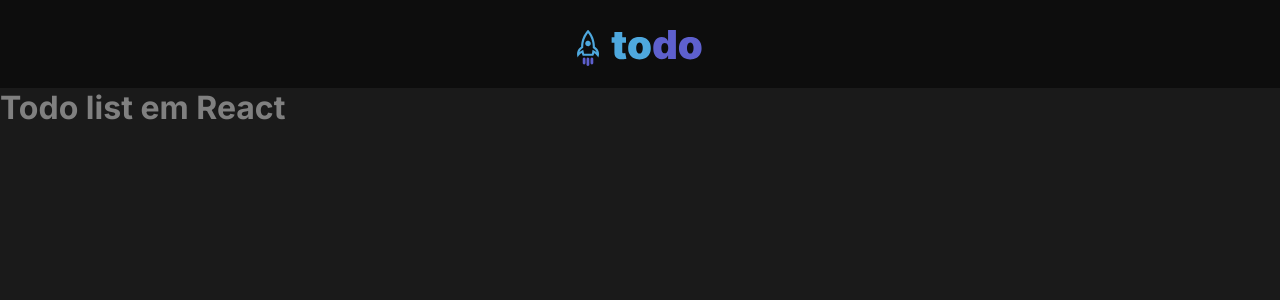
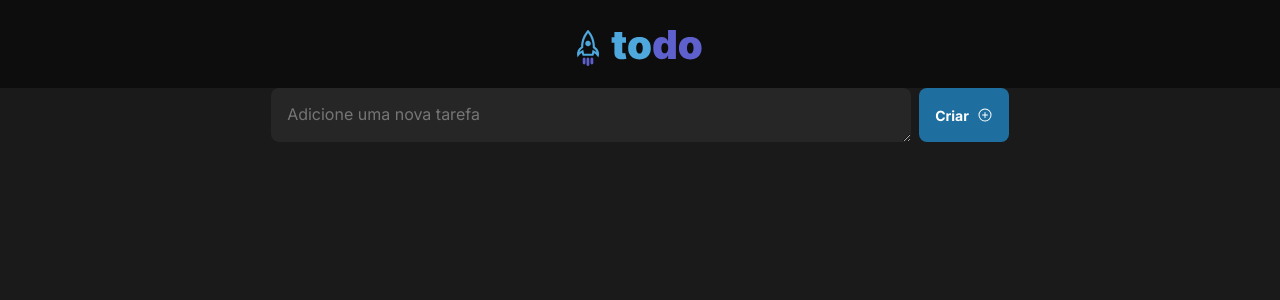
Before and after one commit to pedroeduardo36/ToDo-react, a React (Vite) app: page / in a window 1280 px wide. Shown: the top 300 px of the page. Built offline with nearby package versions, Linux system fonts and the light colour scheme.

Commit message:
Feat input and button component

```diff
--- a/package.json
+++ b/package.json
@@ -10,6 +10,7 @@
     "preview": "vite preview"
   },
   "dependencies": {
+    "@phosphor-icons/react": "^2.0.10",
     "react": "^18.2.0",
     "react-dom": "^18.2.0"
   },
--- /dev/null
+++ b/src/App.module.css
@@ -0,0 +1,8 @@
+div {
+    display: flex;
+    flex-direction: column;
+    width: 100wh;
+
+    align-items: center;
+    justify-content: center;
+}
--- a/src/App.tsx
+++ b/src/App.tsx
@@ -1,11 +1,13 @@
 import { Header } from "./components/Header";
+import { NewTask } from "./components/NewTask";
+
 import "./global.css";
 
 export function App() {
   return (
     <div>
       <Header />
-      <h1>Todo list em React</h1>
+      <NewTask />
     </div>
   );
 }
--- /dev/null
+++ b/src/components/NewTask.module.css
@@ -0,0 +1,50 @@
+form {
+    display: flex;
+    align-items: center;
+    justify-content: center;
+
+}
+
+textarea {
+    background: var(--gray-500);
+    color: var(--gray-300);
+
+    width: 40rem;
+    border-radius: 8px;
+    border: 0;
+    height: 3.375rem;
+    padding: 1rem;
+}
+
+
+
+.add {
+    background: var(--blue-dark);
+    color: var(--white);
+    border-radius: 8px;
+    height: 3.375rem;
+    border: 0;
+    padding: 1rem;
+    margin-left: 0.5rem;
+    transition: 0.1s;
+
+    display: flex;
+    align-items: center;
+    justify-content: center;
+}
+
+.add:hover {
+    background: var(--blue);
+}
+
+.add strong {
+    font-size: 14px;
+    font-weight: bold;
+}
+
+button {
+    background: transparent;
+    border: 0;
+    color: var(--white);
+    margin-right: 0.5rem;
+}
--- /dev/null
+++ b/src/components/NewTask.tsx
@@ -0,0 +1,20 @@
+import styles from "./NewTask.module.css";
+import { PlusCircle } from "@phosphor-icons/react";
+
+export function NewTask() {
+  return (
+    <form className={styles.form}>
+      <textarea
+        name="NewTask"
+        placeholder="Adicione uma nova tarefa"
+        required
+      />
+      <div className={styles.add}>
+        <button>
+          <strong>Criar</strong>
+        </button>
+        <PlusCircle />
+      </div>
+    </form>
+  );
+}
--- a/src/global.css
+++ b/src/global.css
@@ -18,7 +18,7 @@
 
 :focus {
   outline: transparent;
-  box-shadow: 0 0 0 2px var(--blue);
+  box-shadow: 0 0 0 0.5px var(--blue-dark);
 }
 
 * {
```
Also changed, not shown: 1 other file (tests, documents, lock files or other folders).
